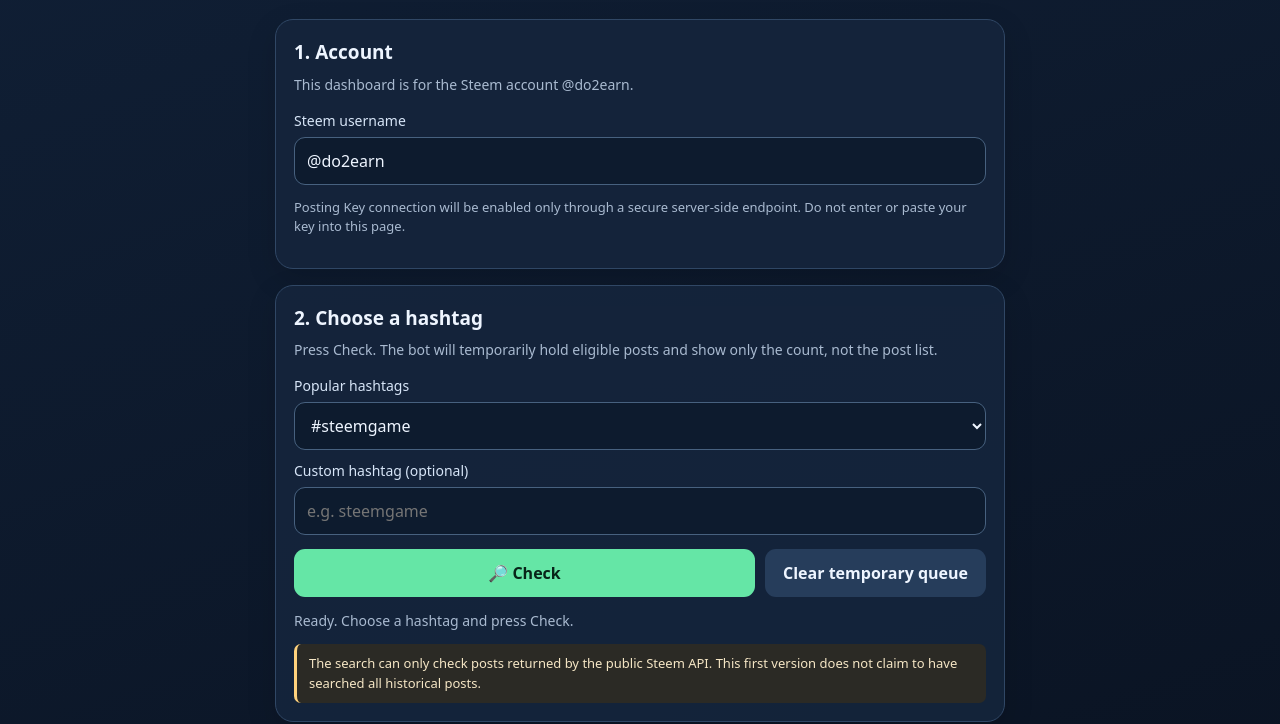
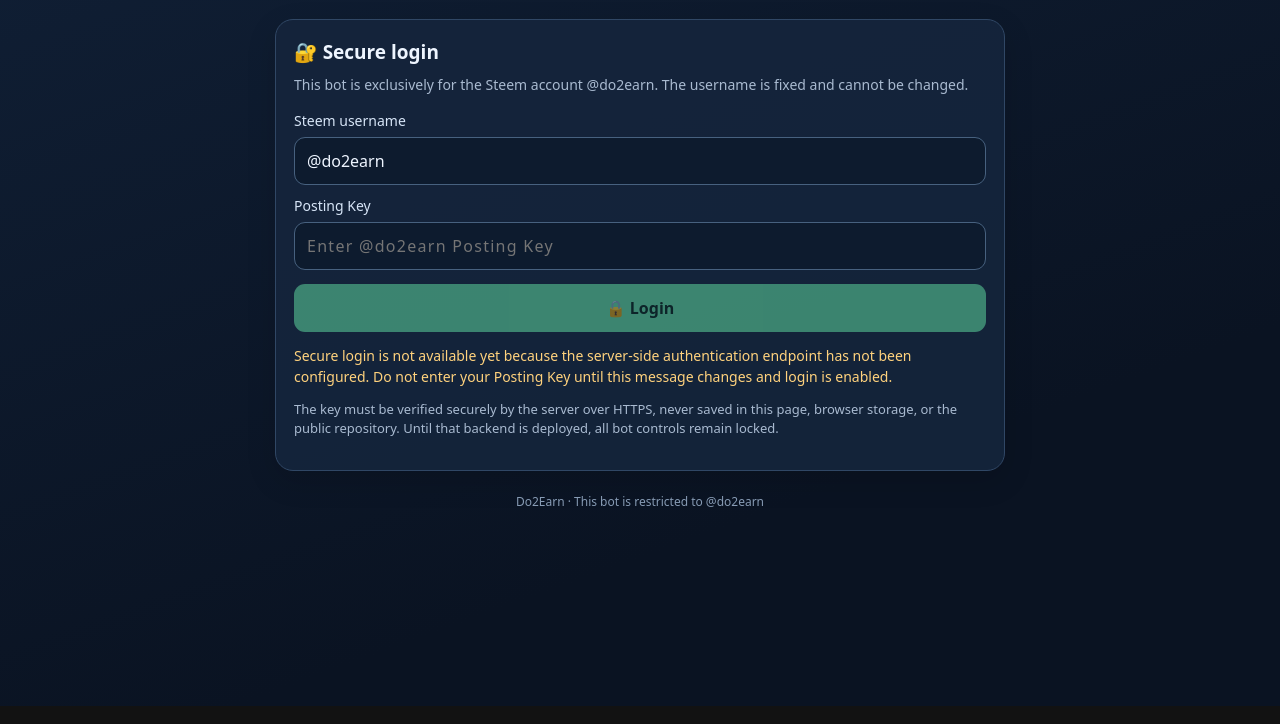
Before and after one commit to do2earn/steem-comment-bot, a website: page index.html in a window 1280 px wide. Shown: the part 94-818 px from the top of the page. Drawn offline with Linux system fonts and the light colour scheme.

Commit message:
Add fixed @do2earn Posting Key login gate; fail closed until secure backend exists

```diff
--- a/index.html
+++ b/index.html
@@ -19,11 +19,15 @@
 </head>
 <body><main>
 <header class="brand"><div class="logo" aria-hidden="true">💬</div><div><h1>Steem Comment Bot</h1><p>Do2Earn · Hashtag check and campaign selection</p></div></header>
-<section class="card">
-<h2>1. Account</h2><p class="hint">This dashboard is for the Steem account @do2earn.</p>
-<div class="field"><label for="username">Steem username</label><input id="username" value="@do2earn" autocomplete="username" readonly></div>
-<p class="small">Posting Key connection will be enabled only through a secure server-side endpoint. Do not enter or paste your key into this page.</p>
+<section class="card" id="loginCard">
+<h2>🔐 Secure login</h2><p class="hint">This bot is exclusively for the Steem account @do2earn. The username is fixed and cannot be changed.</p>
+<div class="field"><label for="username">Steem username</label><input id="username" value="@do2earn" autocomplete="username" readonly aria-readonly="true"></div>
+<div class="field" style="margin-top:10px"><label for="postingKey">Posting Key</label><input id="postingKey" type="password" placeholder="Enter @do2earn Posting Key" autocomplete="current-password" autocapitalize="off" spellcheck="false" aria-describedby="loginStatus"></div>
+<div class="actions"><button id="loginBtn" class="btn btn-primary" type="button" disabled>🔒 Login</button><button id="logoutBtn" class="btn btn-secondary" type="button" hidden>Logout</button></div>
+<div id="loginStatus" class="status warn" role="status" aria-live="polite">Secure login is not available yet because the server-side authentication endpoint has not been configured. Do not enter your Posting Key until this message changes and login is enabled.</div>
+<p class="small">The key must be verified securely by the server over HTTPS, never saved in this page, browser storage, or the public repository. Until that backend is deployed, all bot controls remain locked.</p>
 </section>
+<div id="protectedDashboard" hidden>
 <section class="card">
 <h2>2. Choose a hashtag</h2><p class="hint">Press Check. The bot will temporarily hold eligible posts and show only the count, not the post list.</p>
 <div class="field"><label for="tagSelect">Popular hashtags</label><select id="tagSelect"><option value="steemgame">#steemgame</option><option value="gaming">#gaming</option><option value="gameplay">#gameplay</option><option value="play2earn">#play2earn</option><option value="steem">#steem</option><option value="crypto">#crypto</option><option value="introduceyourself">#introduceyourself</option><option value="custom">Other hashtag…</option></select></div>
@@ -44,10 +48,12 @@
 <div id="publishStatus" class="status warn">Publishing is not enabled yet: the secure backend and Posting Key secret have not been configured. No comments will be sent by this page.</div>
 <div class="progress-wrap" id="progressWrap"><div class="progress-meta"><span id="progressLabel">Waiting…</span><strong id="progressPct">0%</strong></div><div class="progress"><div class="bar" id="progressBar"></div></div><p id="progressDetail" class="small"></p></div>
 </section>
-<div class="footer">Do2Earn · Temporary queue is stored in this browser tab only</div>
+</div>
+<div class="footer">Do2Earn · This bot is restricted to @do2earn</div>
 </main>
 <script>
 const API_URL="https://api.steemit.com";
+const loginBtn=document.getElementById("loginBtn"),logoutBtn=document.getElementById("logoutBtn"),postingKeyInput=document.getElementById("postingKey"),loginStatus=document.getElementById("loginStatus"),protectedDashboard=document.getElementById("protectedDashboard");
 const tagSelect=document.getElementById("tagSelect"),customTag=document.getElementById("customTag"),checkBtn=document.getElementById("checkBtn"),clearBtn=document.getElementById("clearBtn"),statusEl=document.getElementById("status"),countBox=document.getElementById("countBox"),countEl=document.getElementById("count"),countLabel=document.getElementById("countLabel"),queueInfo=document.getElementById("queueInfo"),publishBtn=document.getElementById("publishBtn");
 let candidateQueue=[],lastTag="";
 const promoNeedles=["steemflags.do2earn.dev","free flag-guessing game","flag-guessing game","looking for another game to try on steem"];
@@ -81,4 +87,7 @@
 function clearQueue(){candidateQueue=[];lastTag="";countBox.hidden=true;publishBtn.disabled=true;setStatus("Temporary queue cleared. Choose a hashtag and press Check.")}
 tagSelect.addEventListener("change",()=>{if(tagSelect.value!=="custom")customTag.value="";else customTag.focus()});
 checkBtn.addEventListener("click",checkPosts);clearBtn.addEventListener("click",clearQueue);customTag.addEventListener("keydown",e=>{if(e.key==="Enter")checkPosts()});
+// Fail closed: no client-side/mock login. The dashboard stays locked until a real HTTPS backend validates the Posting Key.
+loginBtn.addEventListener("click",()=>{loginStatus.textContent="Login is unavailable until secure server-side authentication is deployed. Your key has not been sent or saved.";loginStatus.className="status warn";postingKeyInput.value=""});
+logoutBtn.addEventListener("click",()=>{candidateQueue=[];lastTag="";protectedDashboard.hidden=true;countBox.hidden=true;postingKeyInput.value="";loginStatus.textContent="Logged out. The dashboard is locked; no browser session was created.";loginStatus.className="status warn";logoutBtn.hidden=true;loginBtn.hidden=false;loginBtn.disabled=true});
 </script></body></html>
```
